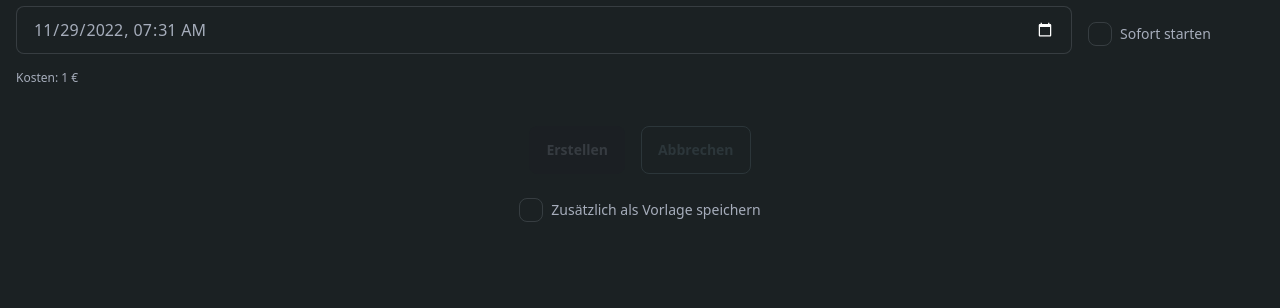
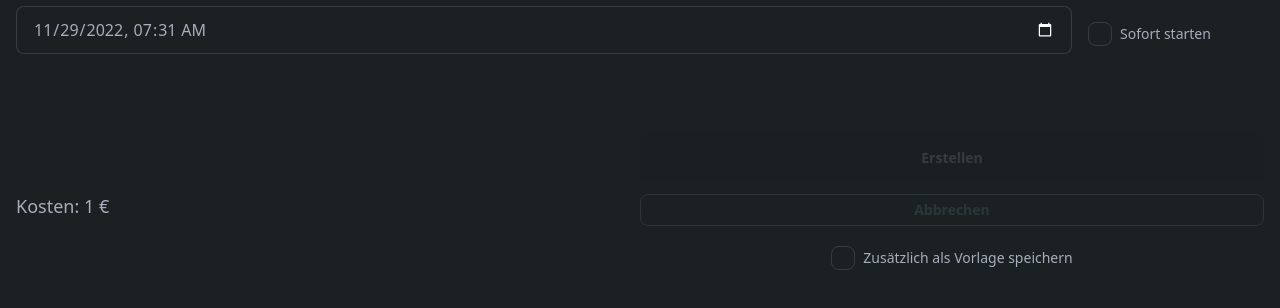
Before and after one commit to bitstorm-tech/cockaigne-frontend, a SvelteKit app: page /deals/new in a window 1280 px wide. Shown: the part 578-886 px from the top of the page. Built offline with nearby package versions, Linux system fonts and the light colour scheme; no server answers; the database is empty.

Commit message:
Redesign create deal page

```diff
--- a/src/routes/deals/[id]/+page.svelte
+++ b/src/routes/deals/[id]/+page.svelte
@@ -1,6 +1,5 @@
 <script lang="ts">
   import { goto } from "$app/navigation";
-  import { page } from "$app/stores";
   import ConfirmDeleteDealModal from "$lib/components/dealer/ConfirmDeleteDealModal.svelte";
   import Button from "$lib/components/ui/Button.svelte";
   import ButtonGroup from "$lib/components/ui/ButtonGroup.svelte";
@@ -135,23 +134,25 @@
       </div>
     </div>
   {/if}
-  <div class="text-xs">Kosten: {costs} €</div>
-  <div class="flex justify-center gap-4 mt-6">
+  <div class="grid grid-cols-2 pt-16">
+    <div class="flex flex-col justify-center">
+      <div class="text-lg">Kosten: {costs} €</div>
+    </div>
+    <div class="flex flex-col gap-3">
       <Button warning on:click={save} disabled={disableSave || disabled} {loading}>
         {deal.id > 0 && !deal.template ? "Speichern" : "Erstellen"}
       </Button>
       {#if deal.id > 0 && !disabled}
         <Button outline error on:click={() => (openDeleteModal = true)}>Löschen</Button>
       {/if}
-    <a href={"/deals/overview/" + $page.data.user.id}>
-      <Button outline>Abbrechen</Button>
-    </a>
-  </div>
+      <Button outline small on:click={() => goto("/")}>Abbrechen</Button>
       {#if !deal.template}
         <div class="flex justify-center">
           <Checkbox label="Zusätzlich als Vorlage speichern" bind:checked={createTemplate} {disabled} />
         </div>
       {/if}
     </div>
+  </div>
+</div>
 <Modal bind:open={openErrorModal}>Ups, da ging was schief. Konnte den Deal leider nicht speichern!</Modal>
 <ConfirmDeleteDealModal bind:open={openDeleteModal} dealTitle={deal.title} deleteFunction={del} />
```
Lines whose indentation alone changed are shown as unchanged.
